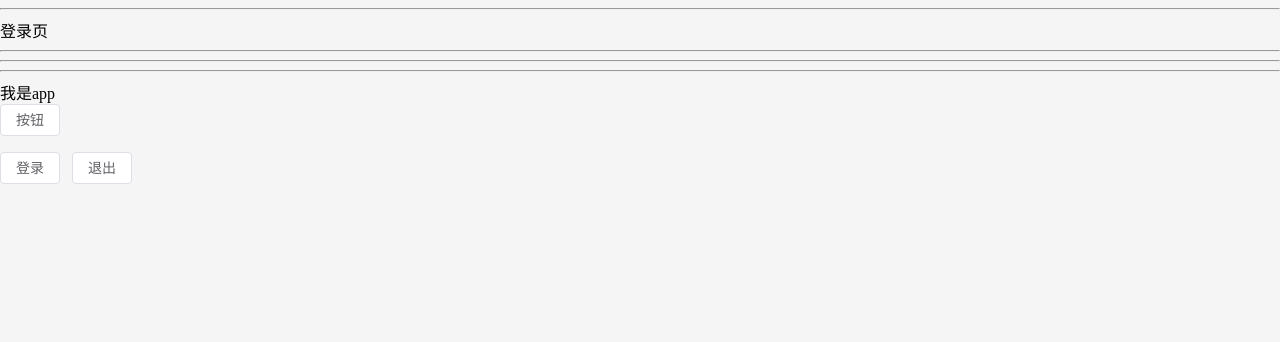
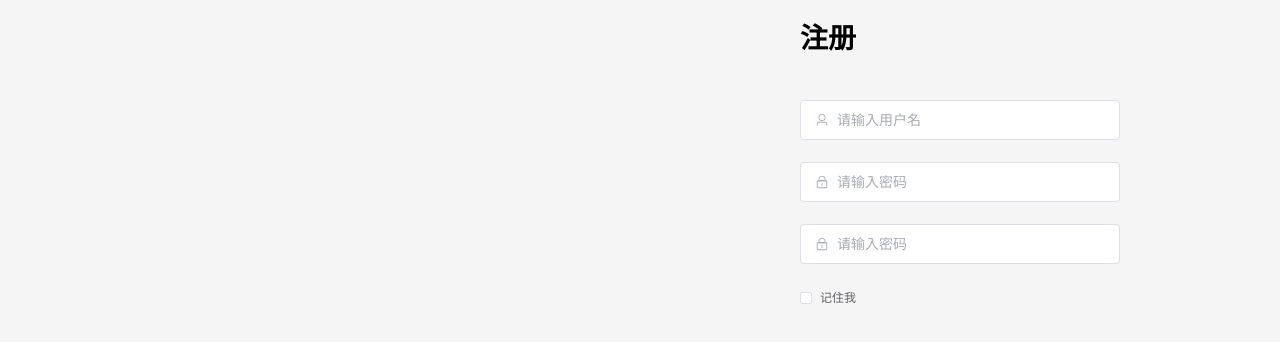
Before and after one commit to azyz/vue-learning, a Vue app: page /login in a window 1280 px wide. Shown: the top 342 px of the page. Built offline with nearby package versions, Linux system fonts and the light colour scheme.

Commit message:
注册登录表单校验

```diff
--- a/package.json
+++ b/package.json
@@ -12,6 +12,7 @@
     "lint-staged": "lint-staged"
   },
   "dependencies": {
+    "@element-plus/icons-vue": "^2.1.0",
     "axios": "^1.4.0",
     "element-plus": "^2.3.8",
     "pinia": "^2.1.4",
--- a/src/App.vue
+++ b/src/App.vue
@@ -1,24 +1,9 @@
-<script setup>
-import { useUserStroe } from '@/stores/pinia'
-const userStore = useUserStroe()
-
-</script>
+<script setup></script>
 
 <template>
   <div>
-    <hr />
     <router-view></router-view>
-    <hr />
-    <hr />
-    <hr />
-
-    我是app
   </div>
-  <el-button>按钮</el-button>
-  <p>{{ userStore.token }}</p>
-
-  <el-button @click="userStore.setToken('aadvsdad')">登录</el-button>
-  <el-button @click="userStore.removeToken()">退出</el-button>
 </template>
 
 <style scoped></style>
--- a/src/views/login/loginPage.vue
+++ b/src/views/login/loginPage.vue
@@ -1 +1,107 @@
-<template>登录页</template>
+<script setup>
+import { User, Lock } from '@element-plus/icons-vue'
+import { ref } from 'vue'
+
+//整个的用于提交的form数据对象
+const formModel = ref({
+  username: '',
+  password: '',
+  repassword: ''
+})
+//整个表单的校验规则
+//1.非空校验：required:true非空  message-提示信息  trigger-触发校验的时机 blur失焦触发 change实时触发
+//2.长度校验：min：xx max：xx
+//3.正则校验：pattern：正则规则  \S 非空字符
+//4.自定义校验： => 自己写逻辑校验（校验函数）
+// validator:(rule, value, callback)
+// (1)rule 当前校验规则相关信息
+// (2)value 所校验的表单元素目前的表单值
+// (3)callback
+//   -callback() 校验成功
+//   -callback(new Error(错误信息)) 校验失败
+const rules = {
+  username: [
+    { required: true, message: '请输入用户名', trigger: 'blur' },
+    { min: 3, max: 10, message: '用户名必须是3-10位的字符', trigger: 'blur' }
+  ],
+  password: [
+    { required: true, message: '请输入密码', trigger: 'blur' },
+    {
+      pattern: /^\S{6,15}$/,
+      message: '密码必须是6-12位的字符',
+      trigger: 'blur'
+    }
+  ],
+  repassword: [
+    { required: true, message: '请输入密码', trigger: 'blur' },
+    {
+      pattern: /^\S{6,15}$/,
+      message: '密码必须是6-12位的字符',
+      trigger: 'blur'
+    },
+    {
+      validator: (rule, value, callback) => {
+        //判断value和当前form中的password是否一致
+        if (value !== formModel.value.password) {
+          callback(new Error('两次输入的密码不一致'))
+        } else {
+          callback() //校验成功,注意：校验成功了也要callback
+        }
+      },
+      trigger: 'blur'
+    }
+  ]
+}
+const isRegister = ref(true)
+</script>
+<template>
+  <el-row class="login-page">
+    <!-- el-row将行分成24个格子，el-col分成左右两块，左12，右3+6+3 -->
+    <el-col :span="12" class="background"></el-col>
+    <el-col :span="6" :offset="3" class="form">
+      <!-- 校验相关
+    1.el-form => :model="ruleForm"   绑定整个form的数据对象
+    2.el-form => :rules="rules"      绑定整个rules规则对象 （与form数据对应）
+    3.表单元素 => v-model="ruleForm.xx" 表单元素绑定form的子属性
+    4.el-form-item => prop配置生效的是哪个校验规则（与rules中的字段对应） -->
+
+      <!-- 注册表单 -->
+      <el-form
+        :model="formModel"
+        :rules="rules"
+        ref="form"
+        size="large"
+        autocomplete="off"
+        v-if="isRegister"
+      >
+        <el-form-item><h1>注册</h1></el-form-item>
+        <el-form-item prop="username">
+          <el-input
+            v-model="formModel.username"
+            :prefix-icon="User"
+            placeholder="请输入用户名"
+          ></el-input>
+        </el-form-item>
+        <el-form-item prop="password">
+          <el-input
+            v-model="formModel.password"
+            :prefix-icon="Lock"
+            placeholder="请输入密码"
+            type="password"
+          ></el-input>
+        </el-form-item>
+        <el-form-item prop="repassword">
+          <el-input
+            v-model="formModel.repassword"
+            :prefix-icon="Lock"
+            placeholder="请输入密码"
+            type="password"
+          ></el-input>
+        </el-form-item>
+        <el-form-item>
+          <el-checkbox v-model="checked1" label="记住我" size="small" />
+        </el-form-item>
+      </el-form>
+    </el-col>
+  </el-row>
+</template>
```
Also changed, not shown: 1 other file (tests, documents, lock files or other folders).
